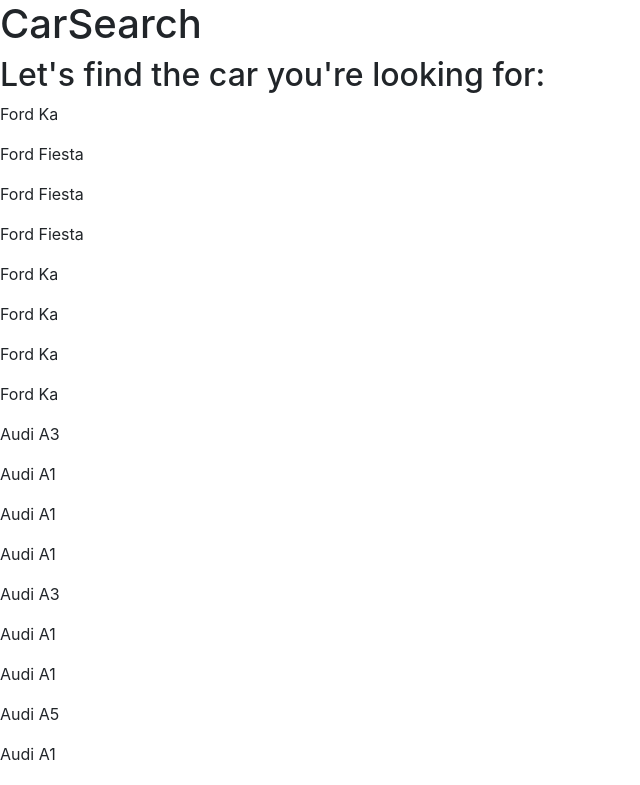
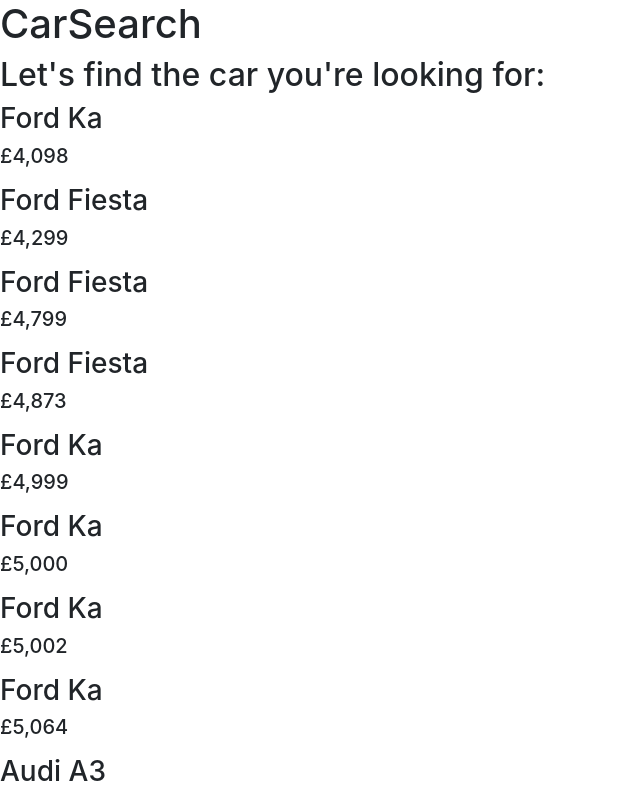
Before and after one commit to McKlatch/CarSearch, a Vue app: page /#/ in a window 1280 px wide. Shown: the top 785 px of the page, without its empty margins (0-640 px from the left). Built offline with nearby package versions, Linux system fonts and the light colour scheme.

Commit message:
Format currency in car display

```diff
--- a/src/components/vehicles/car.vue
+++ b/src/components/vehicles/car.vue
@@ -1,7 +1,24 @@
 <template>
+  <div>
+    <h3>
+      {{ car.vehicleCapDetails.presentationMake }}
+      {{ car.vehicleCapDetails.presentationRange }}
+    </h3>
+    <h5>
+      {{ car.vehiclePrice.salePrice | currency }}
+    </h5>
+  </div>
 </template>
 
 <script>
+export default {
+  props: ['car'],
+  filters: {
+    currency (val) {
+      return val.toLocaleString('en-GB', { style: 'currency', currency: 'GBP', minimumFractionDigits: 0 })
+    }
+  }
+}
 </script>
 
 <style>
--- a/src/components/vehicles/list.vue
+++ b/src/components/vehicles/list.vue
@@ -1,13 +1,14 @@
 <template>
   <div>
     <p v-for="vehicle in vehicles">
-      {{ vehicle.vehicleCapDetails.presentationMake }}
-      {{ vehicle.vehicleCapDetails.presentationRange }}
+      <car-card :car="vehicle" />
     </p>
   </div>
 </template>
 
 <script>
+import carCard from './car.vue'
+
 export default {
   data () {
     return {
@@ -20,7 +21,8 @@
     .then(json => {
       this.vehicles = json.vehicles
     })
-  }
+  },
+  components: { carCard }
 }
 </script>
 
```
